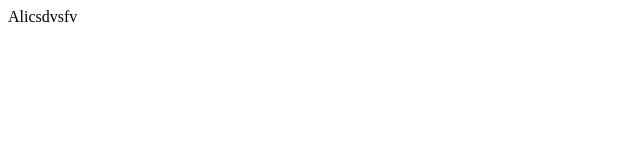
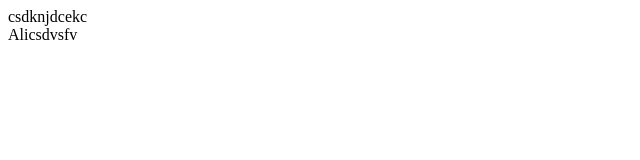
Before and after one commit to Ametovali/Team-Project, a plain HTML site: page index.html in a window 1280 px wide. Shown: the full height of the page, 0-640 px from the left. Drawn offline with Linux system fonts and the light colour scheme.

Commit message:
change header

```diff
--- a/index.html
+++ b/index.html
@@ -7,6 +7,11 @@
     <title>Document</title>
 </head>
 <body>
+    <header class="head">
+        <a>
+            csdknjdcekc
+        </a>
+    </header>
     <footer class="container">
         <div class="container" >
             Alicsdvsfv
```
